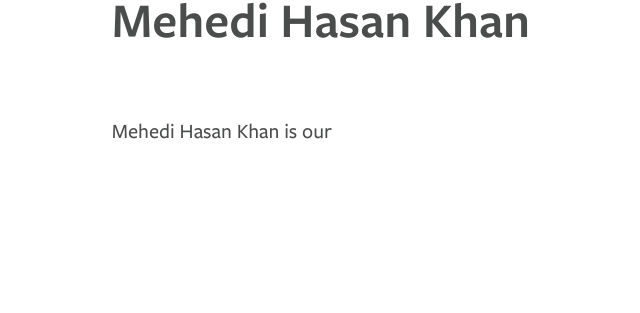
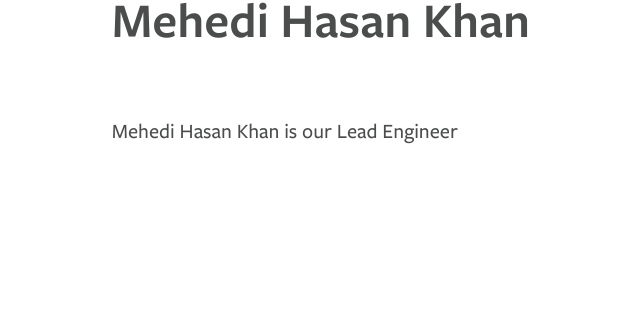
Before and after one commit to Credntia/credntia.github.io, a Jekyll site: the page built from _team_members/mehedi-hasan-khan.markdown, in a window 1280 px wide. Shown: the part 347-660 px from the top of the page, without its empty margins (319-959 px from the left). Built offline with Jekyll 4.4.1, drawn with Linux system fonts in a browser that asks for light colours; a script that is not in the unit is left out.

Commit message:
Updated Mehedi Hasan Khan

```diff
--- a/_team_members/mehedi-hasan-khan.markdown
+++ b/_team_members/mehedi-hasan-khan.markdown
@@ -1,6 +1,8 @@
 ---
 title: Mehedi Hasan Khan
 date: 2017-08-08 12:56:00 -05:00
+position: Lead Engineer
+image: "/uploads/mehedi-hasan-khan.jpg"
 ---
 
 {{ page.title }} is our {{ page.position }}
```
